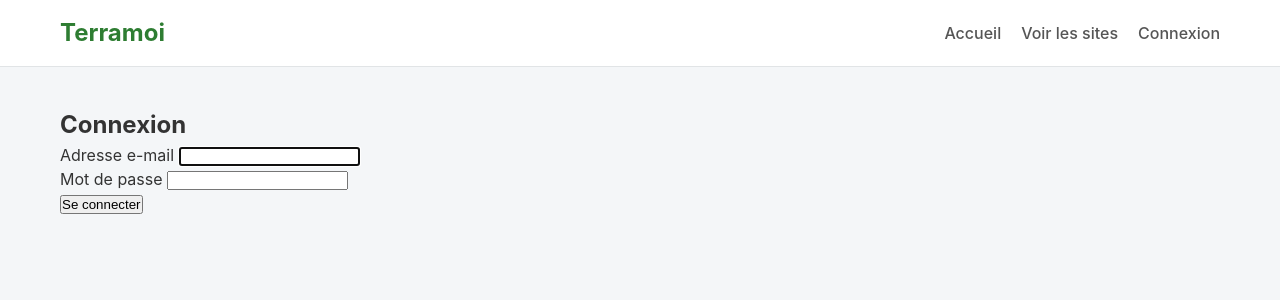
After one commit to aymen77l/terramoi, a Laravel app: template resources/views/auth/login.blade.php in a window 1280 px wide. The commit adds this page. Shown: the top 300 px of the page. Run offline with Laravel 12, Linux system fonts and the light colour scheme; the template is opened without the code that fills it, so the values that code supplies are empty.

Commit message:
ajout de la page de login

```diff
--- /dev/null
+++ b/resources/views/auth/login.blade.php
@@ -0,0 +1,32 @@
+@extends('sites.index') {{-- Ou votre layout principal --}}
+
+@section('content')
+<div class="login-container">
+    <h2>Connexion</h2>
+
+    @if ($errors->any())
+        <div class="alert alert-danger">
+            <ul>
+                @foreach ($errors->all() as $error)
+                    <li>{{ $error }}</li>
+                @endforeach
+            </ul>
+        </div>
+    @endif
+
+    <form method="POST" action="{{ route('login') }}">
+        @csrf
+        <div>
+            <label for="email">Adresse e-mail</label>
+            <input type="email" id="email" name="email" value="{{ old('email') }}" required autofocus>
+        </div>
+
+        <div>
+            <label for="password">Mot de passe</label>
+            <input type="password" id="password" name="password" required>
+        </div>
+
+        <button type="submit">Se connecter</button>
+    </form>
+</div>
+@endsection
--- a/resources/views/sites/index.blade.php
+++ b/resources/views/sites/index.blade.php
@@ -24,7 +24,7 @@
 
 <div class="site-header">
     <h1 class="site-title">Nos sites</h1>
-    <span class="site-count">{{ count($sites) }} site(s) disponible(s)</span>
+	<span class="site-count">{{ count($sites ?? []) }} site(s) disponible(s)</span>
 </div>
 
 @if(empty($sites))
--- a/resources/views/template/app.blade.php
+++ b/resources/views/template/app.blade.php
@@ -15,8 +15,14 @@
         header { background-color: #ffffff; border-bottom: 1px solid #e1e4e6; padding: 15px 0; }
         header .container { display: flex; justify-content: space-between; align-items: center; }
         .logo { font-size: 1.5rem; font-weight: bold; color: #2e7d32; text-decoration: none; }
-        nav a { text-decoration: none; color: #555; margin-left: 20px; font-weight: 500; transition: color 0.2s; }
-        nav a:hover { color: #2e7d32; }
+
+        nav { display: flex; align-items: center; }
+        nav a, .nav-logout-btn { text-decoration: none; color: #555; margin-left: 20px; font-weight: 500; transition: color 0.2s; font-size: 1rem; }
+        nav a:hover, .nav-logout-btn:hover { color: #2e7d32; }
+
+        /* Style pour intégrer proprement le bouton de déconnexion dans le menu */
+        .nav-logout-form { display: inline; margin: 0; }
+        .nav-logout-btn { background: none; border: none; cursor: pointer; font-family: inherit; padding: 0; }
 
         /* Zone principale */
         main { padding: 40px 0; }
@@ -29,6 +35,19 @@
             <nav>
                 <a href="/">Accueil</a>
                 <a href="{{ route('sites.index') }}">Voir les sites</a>
+
+                @guest
+                    <a href="{{ route('login') }}">Connexion</a>
+                @endguest
+
+                @auth
+                    <form method="POST" action="{{ route('logout') }}" class="nav-logout-form">
+                        @csrf
+                        <button type="submit" class="nav-logout-btn">
+                            Déconnexion ({{ Auth::user()->name }})
+                        </button>
+                    </form>
+                @endauth
             </nav>
         </div>
     </header>
--- a/routes/web.php
+++ b/routes/web.php
@@ -2,6 +2,7 @@
 
 use Illuminate\Support\Facades\Route;
 use App\Http\Controllers\SiteController;
+use App\Http\Controllers\AuthController;
 
 Route::get('/', function () {
     return view('welcome');
@@ -13,6 +14,12 @@ Route::get('/sites/{id}', [SiteController::class, 'show'])->name('sites.show');
 
 Route::get('/sites/{site_id}/{parcelle_id}', [SiteController::class, 'showParcelle'])->name('sites.parcelles.show');
 
+Route::get('/login', [AuthController::class, 'showLoginForm'])->name('login');
+
+Route::post('/login', [AuthController::class, 'login']);
+
+Route::post('/logout', [AuthController::class, 'logout'])->name('logout');
+
 Route::fallback(function () {
     return redirect('/');
 });
```
Also changed, not shown: app/Http/Controllers/AuthController.php (added, +39 -0 lines).
